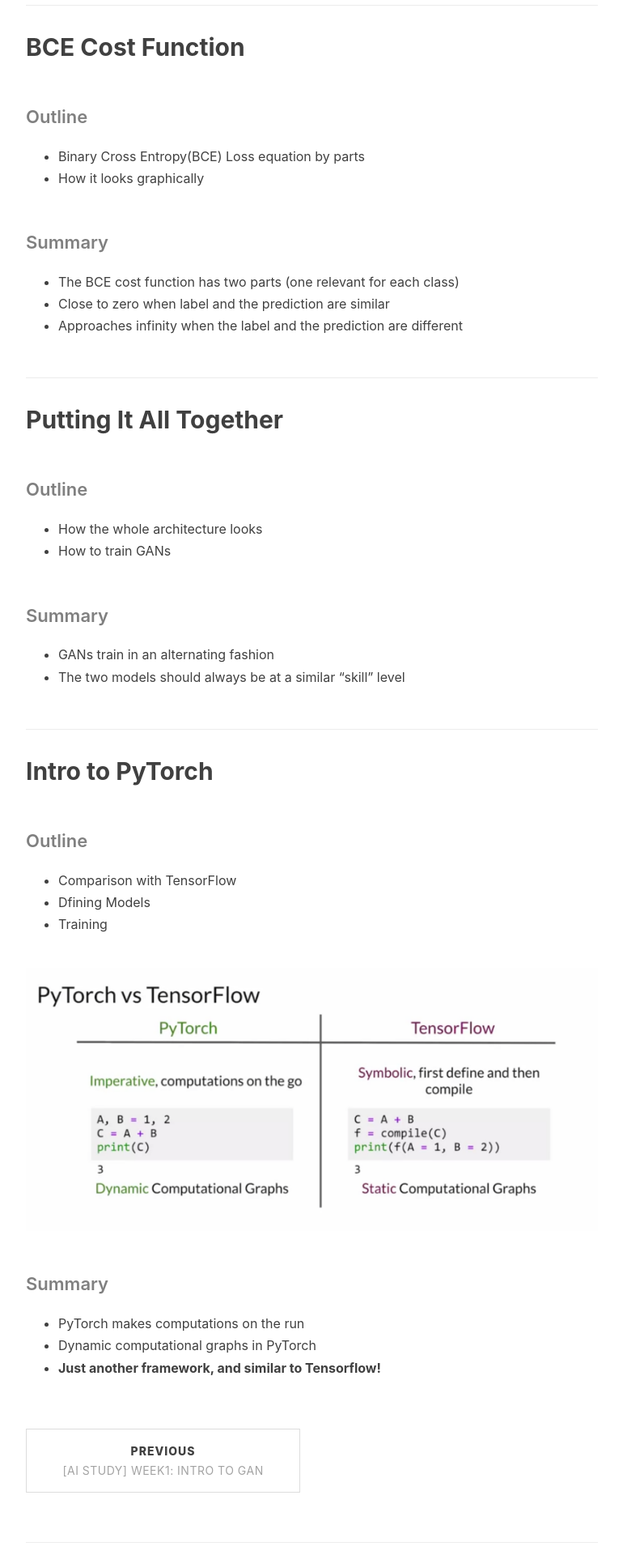
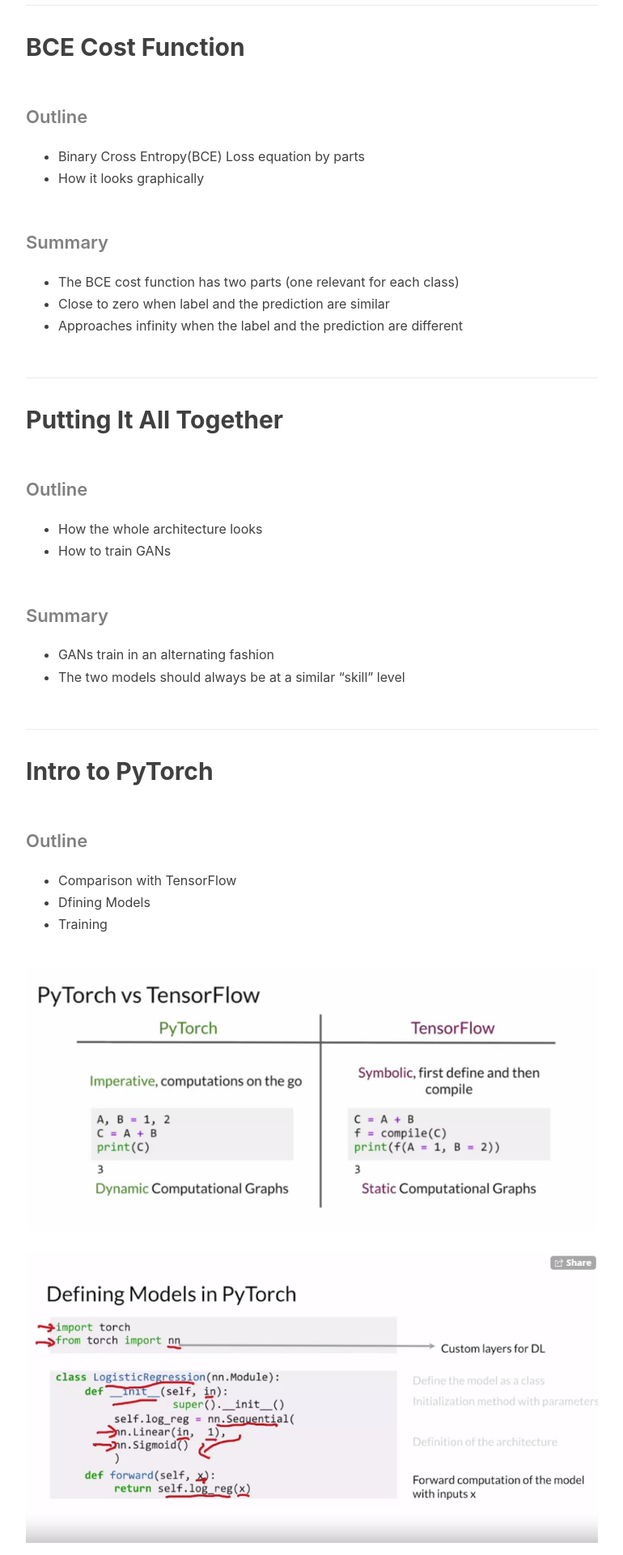
Before and after one commit to didwodnr123/didwodnr123.github.io, a Jekyll site: the page built from _posts/2021-05-27-week1.md, in a window 1280 px wide. Shown: the part 4480-6400 px from the top of the page at 81% size, without its empty margins (233-1003 px from the left). Built offline with Jekyll 4.4.1, drawn with Linux system fonts in a browser that asks for light colours; nearby versions of some CDN libraries; comment, search, counter and statistics services are not loaded.

Commit message:
Update 2021-05-27-week1.md

```diff
--- a/_posts/2021-05-27-week1.md
+++ b/_posts/2021-05-27-week1.md
@@ -173,6 +173,8 @@
 - Training
 
 <img src="/img/AI_study/pytorch_vs_tensorflow.png" alt="GAN" />
+<img src="/img/AI_study/5.png" alt="GAN" />
+<img src="/img/AI_study/6.png" alt="GAN" />
 
 #### Summary
 
```
